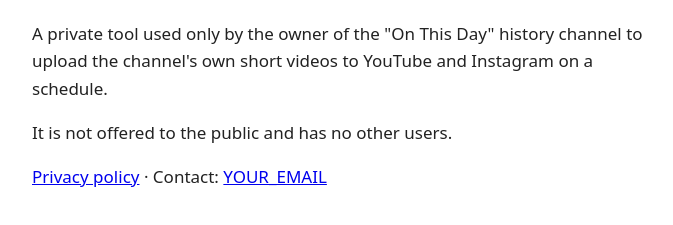
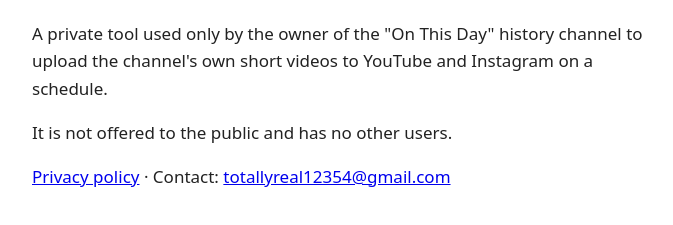
Before and after one commit to totallyreal12354-cpu/totallyreal12354-cpu.github.io, a plain HTML site: page index.html in a window 1280 px wide. Shown: the part 105-330 px from the top of the page, without its empty margins (288-961 px from the left). Drawn offline with Linux system fonts and the light colour scheme.

Commit message:
Update index.html

```diff
--- a/index.html
+++ b/index.html
@@ -6,5 +6,5 @@
 <h1>On This Day Publisher</h1>
 <p>A private tool used only by the owner of the "On This Day" history channel to upload the channel's own short videos to YouTube and Instagram on a schedule.</p>
 <p>It is not offered to the public and has no other users.</p>
-<p><a href="privacy.html">Privacy policy</a> · Contact: <a href="mailto:YOUR_EMAIL">YOUR_EMAIL</a></p>
+<p><a href="privacy.html">Privacy policy</a> · Contact: <a href="mailto:totallyreal12354@gmail.com">totallyreal12354@gmail.com</a></p>
 </body></html>
```
